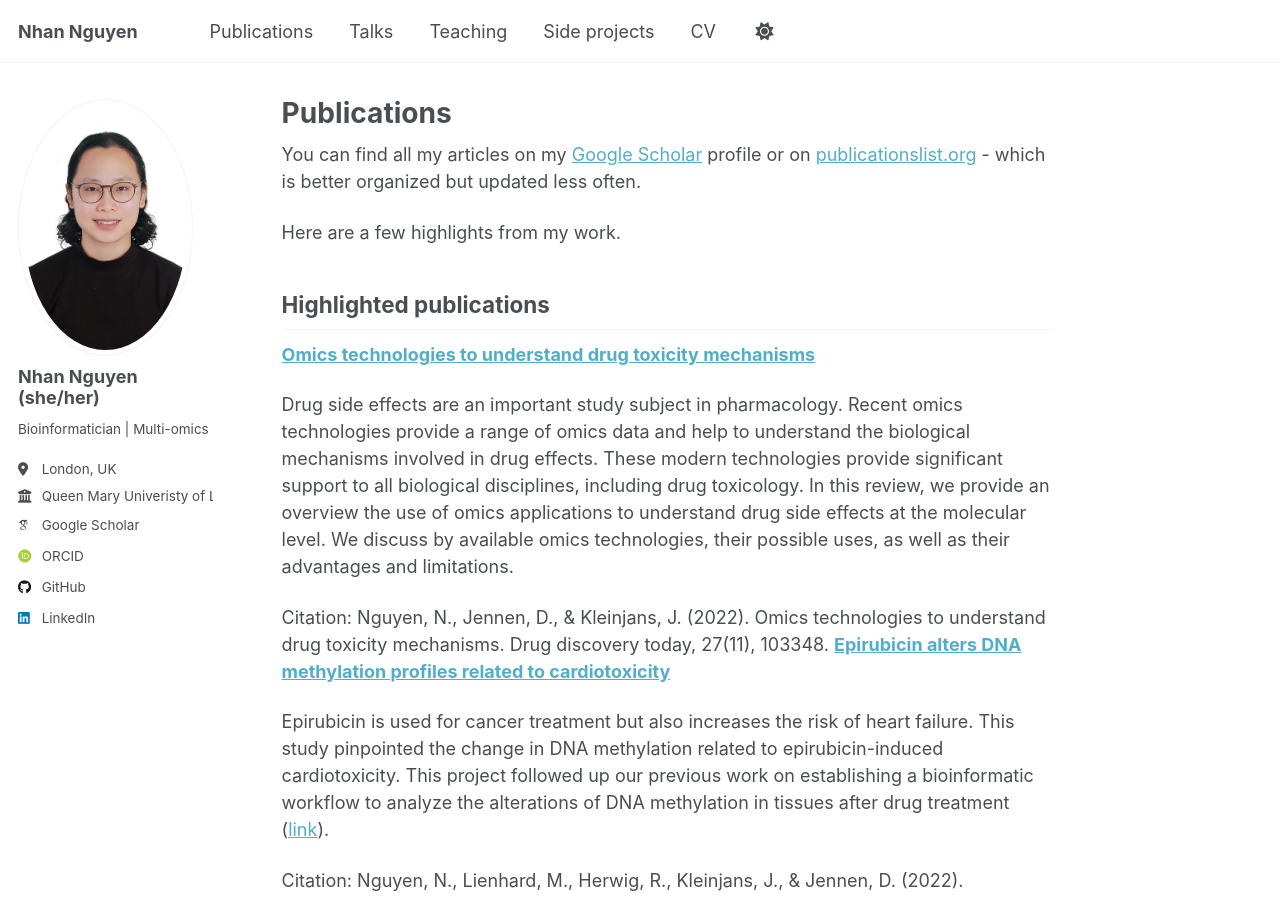
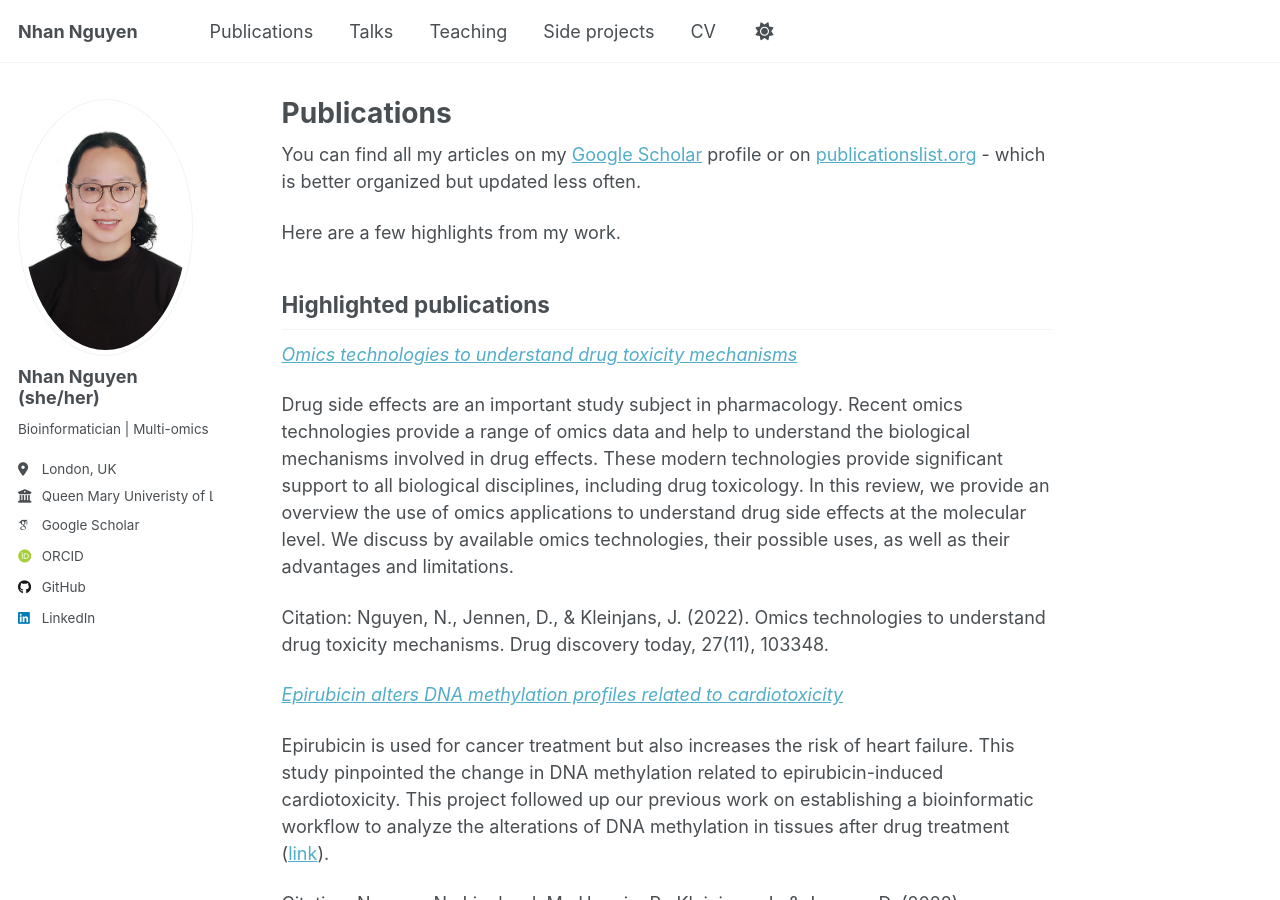
Before and after one commit to NhanNguyen000/NhanNguyen000.github.io, a Jekyll site: the page built from _pages/publications.md, in a window 1280 px wide and 900 px high. Built offline with Jekyll 4.4.1, drawn with Linux system fonts in a browser that asks for light colours; some web fonts are replaced; a script that is not in the unit is left out.

Commit message:
change font format

```diff
--- a/_pages/publications.md
+++ b/_pages/publications.md
@@ -14,24 +14,25 @@ Highlighted publications
 ------
 
 
-**[Omics technologies to understand drug toxicity mechanisms](https://doi.org/10.1016/j.drudis.2022.103348)**
+*[Omics technologies to understand drug toxicity mechanisms](https://doi.org/10.1016/j.drudis.2022.103348)*
 
 Drug side effects are an important study subject in pharmacology. Recent omics technologies provide a range of omics data and help to understand the biological mechanisms involved in drug effects. These modern technologies provide significant support to all biological disciplines, including drug toxicology. In this review, we provide an overview the use of omics applications to understand drug side effects at the molecular level. We discuss by available omics technologies, their possible uses, as well as their advantages and limitations.
 
 Citation: Nguyen, N., Jennen, D., & Kleinjans, J. (2022). Omics technologies to understand drug toxicity mechanisms. Drug discovery today, 27(11), 103348.
-**[Epirubicin alters DNA methylation profiles related to cardiotoxicity](https://doi.org/10.31083/j.fbl2706173)**
+
+*[Epirubicin alters DNA methylation profiles related to cardiotoxicity](https://doi.org/10.31083/j.fbl2706173)*
 
 Epirubicin is used for cancer treatment but also increases the risk of heart failure. This study pinpointed the change in DNA methylation related to epirubicin-induced cardiotoxicity. This project followed up our previous work on establishing a bioinformatic workflow to analyze the alterations of DNA methylation in tissues after drug treatment ([link](https://doi.org/10.1145/3510427.3510437)).
 
 Citation: Nguyen, N., Lienhard, M., Herwig, R., Kleinjans, J., & Jennen, D. (2022). Epirubicin Alters DNA Methylation Profiles Related to Cardiotoxicity. Frontiers in bioscience (Landmark edition), 27(6), 173.
 
-**[Transcriptome analysis of long noncoding RNAs reveals their potential roles in anthracycline-induced cardiotoxicity](https://doi.org/10.1016/j.ncrna.2022.01.002)**
+*[Transcriptome analysis of long noncoding RNAs reveals their potential roles in anthracycline-induced cardiotoxicity](https://doi.org/10.1016/j.ncrna.2022.01.002)*
 
 This project unveiled the roles of long non-coding RNAs with their various biological functions and suggested long non-coding RNAs as a new perspective and a novel promising biomarker type to understand drug side effects.
 
 Citation: Nguyen, N., Souza, T., Kleinjans, J., & Jennen, D. (2022). Transcriptome analysis of long noncoding RNAs reveals their potential roles in anthracycline-induced cardiotoxicity. Non-coding RNA research, 7(2), 106–113.
 
-**[Translational proteomics analysis of anthracycline-induced cardiotoxicity from cardiac microtissues to human heart biopsies](https://doi.org/10.3389/fgene.2021.695625)**
+*[Translational proteomics analysis of anthracycline-induced cardiotoxicity from cardiac microtissues to human heart biopsies](https://doi.org/10.3389/fgene.2021.695625)*
 
 Anthracycline is an important drug family used in cancer chemotherapy but it also increases the risk of heart failure. This project analyzed the proteomics data and detected several proteins as potential targets for further anthracycline-induced cardiotoxicity investigation.
 
```
